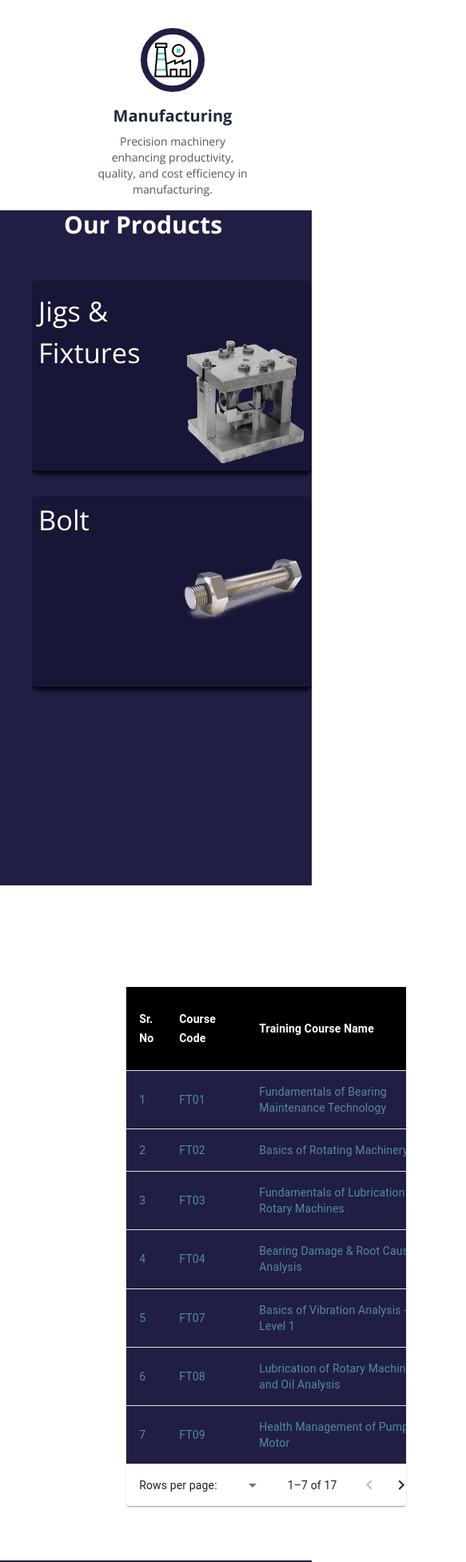
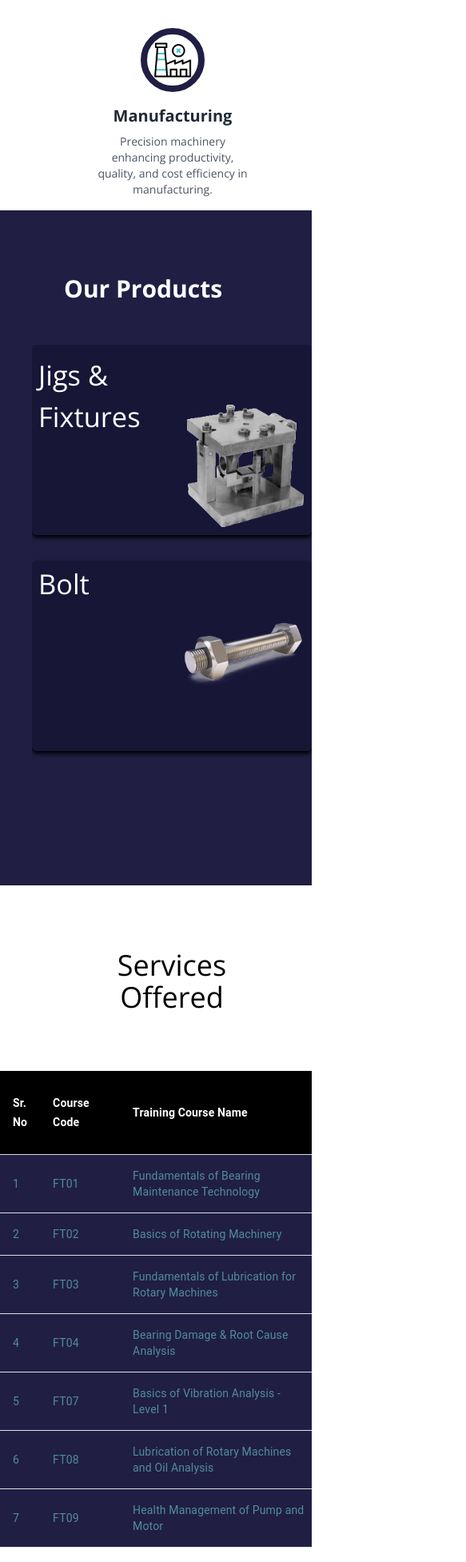
Before and after one commit to SarveshRajoba/Forztek, a React (Create React App) app: page / in a window 390 px wide. Shown: the part 4889-6842 px from the top of the page at 80% size, 583 px wide, since content can reach past the window. Built offline with nearby package versions, Linux system fonts and the light colour scheme.

Commit message:
our services fixed

```diff
--- a/src/pages/OurProducts.js
+++ b/src/pages/OurProducts.js
@@ -39,8 +39,8 @@ const OurProducts = () => {
   return (
     <div id="products" className="bg-forztek-blue min-h-screen items-center justify-between px-10 md:flex">
       <div>
-        <div className="text-3xl md:text-4xl lg:text-6xl font-bold text-white text-left ml-10 group ">
-          <span className="text-3xl  sm:mt-10 ">Our Products</span>
+        <div className="text-3xl md:text-4xl lg:text-6xl font-bold text-white text-left ml-10 group">
+          <div className="text-3xl md:pt-0 pt-20">Our Products</div>
           <Line/>
         </div>
       </div>
--- a/src/pages/Services.js
+++ b/src/pages/Services.js
@@ -7,16 +7,16 @@ import Line from "../components/Line";
 
 const Services = () => {
   return (
-    <div id="training" className="min-h-screen flex group bg-white justify-center items-center">
+    <div id="training" className="min-h-screen md:flex group bg-white justify-center items-center">
       <div className='ml-10 '>
-        <div className="text-4xl ">
+        <div className="text-4xl md:pt-0 pt-20">
           <p>Services</p>
             <p>Offered</p>
         </div>
          <Line/>
       </div>
 
-      <div className="flex  mt-[60px] ml-[100px]">
+      <div className="flex  mt-[60px] md:ml-[100px]">
 
           <ServicesTable />
 
--- a/src/pages/ServicesTable.js
+++ b/src/pages/ServicesTable.js
@@ -55,8 +55,8 @@ export default function StickyHeadTable() {
 
     <Paper
     sx={{
-      width: '70%',
-      height:'70%',
+      width: '100%',
+      height:'100%',
       // overflow: 'auto',
       marginLeft: 'auto',
       marginRight: 'auto', // Ensures horizontal centering
```
